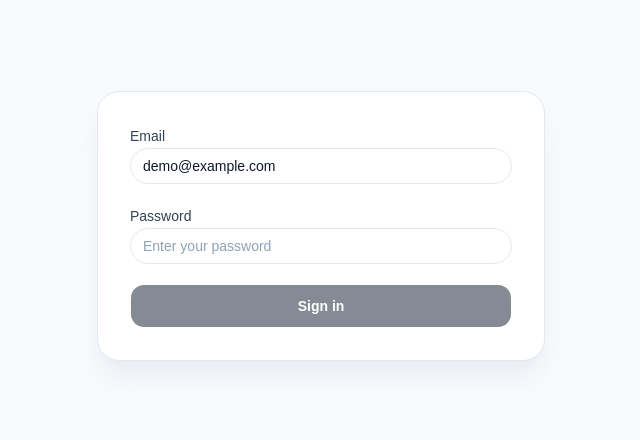
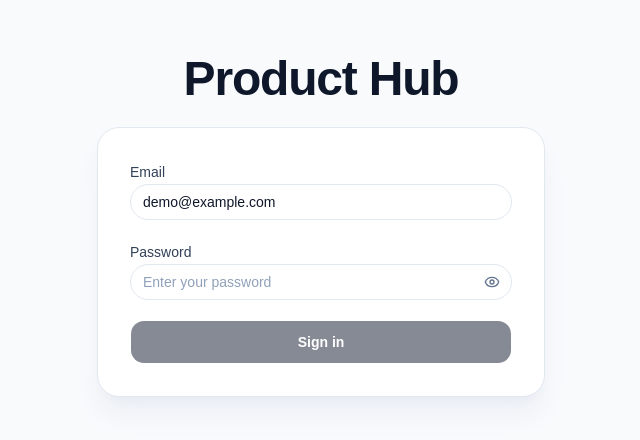
Before and after one commit to Agboolasam/product-hub, a React (Vite) app: page /login in a window 1280 px wide. Shown: the part 194-634 px from the top of the page, without its empty margins (319-959 px from the left). Built offline with nearby package versions, Linux system fonts and the light colour scheme.

Commit message:
add view password and heading

```diff
--- a/src/pages/Login.tsx
+++ b/src/pages/Login.tsx
@@ -3,6 +3,7 @@ import { useNavigate } from 'react-router-dom'
 import useAuthStore from '@/store/useAuthStore'
 import { toast } from 'react-hot-toast'
 import * as yup from 'yup'
+import { Eye, EyeOff } from 'lucide-react'
 import { Button } from '@/components/ui/button'
 import { Input } from '@/components/ui/input'
 
@@ -14,6 +15,7 @@ const loginSchema = yup.object({
 export default function Login() {
   const [email, setEmail] = useState('demo@example.com')
   const [password, setPassword] = useState('')
+  const [showPassword, setShowPassword] = useState(false)
   const [errors, setErrors] = useState<{ email?: string; password?: string }>({})
   const login = useAuthStore((s) => s.login)
   const navigate = useNavigate()
@@ -72,7 +74,10 @@ export default function Login() {
 
   return (
     <div className="min-h-[calc(100vh-57px)] bg-slate-50 px-4 py-12 text-slate-900 sm:px-6 lg:px-8">
-      <div className="mx-auto flex min-h-[calc(100vh-57px)] max-w-md items-center">
+      <div className="mx-auto flex min-h-[calc(100vh-57px)] max-w-md flex-col items-center justify-center gap-6">
+        <h1 className="text-center text-4xl font-extrabold tracking-tight text-slate-900 sm:text-5xl">
+          Product Hub
+        </h1>
         <form onSubmit={handleLogin} className="w-full rounded-3xl border border-slate-200 bg-white p-8 shadow-xl shadow-slate-200/60">
           <div className="space-y-5">
             <div className="space-y-2">
@@ -97,6 +102,7 @@ export default function Login() {
               <label htmlFor="password" className="text-sm font-medium text-slate-700">
                 Password
               </label>
+              <div className="relative">
                 <Input
                   id="password"
                   value={password}
@@ -105,10 +111,20 @@ export default function Login() {
                     setPassword(nextPassword)
                     void validateFields({ email, password: nextPassword })
                   }}
-                type="password"
+                  type={showPassword ? 'text' : 'password'}
                   placeholder="Enter your password"
-                className="border-slate-200 bg-white text-slate-900 placeholder:text-slate-400 focus-visible:border-slate-400 focus-visible:ring-slate-400/30"
+                  className="border-slate-200 bg-white pr-11 text-slate-900 placeholder:text-slate-400 focus-visible:border-slate-400 focus-visible:ring-slate-400/30"
                 />
+                <button
+                  type="button"
+                  onClick={() => setShowPassword((current) => !current)}
+                  aria-label={showPassword ? 'Hide password' : 'Show password'}
+                  aria-pressed={showPassword}
+                  className="absolute inset-y-0 right-3 flex items-center text-slate-500 transition hover:text-slate-700"
+                >
+                  {showPassword ? <EyeOff className="size-4" /> : <Eye className="size-4" />}
+                </button>
+              </div>
               {errors.password ? <p className="text-sm text-rose-500">{errors.password}</p> : null}
             </div>
 
```
Lines whose indentation alone changed are shown as unchanged.
